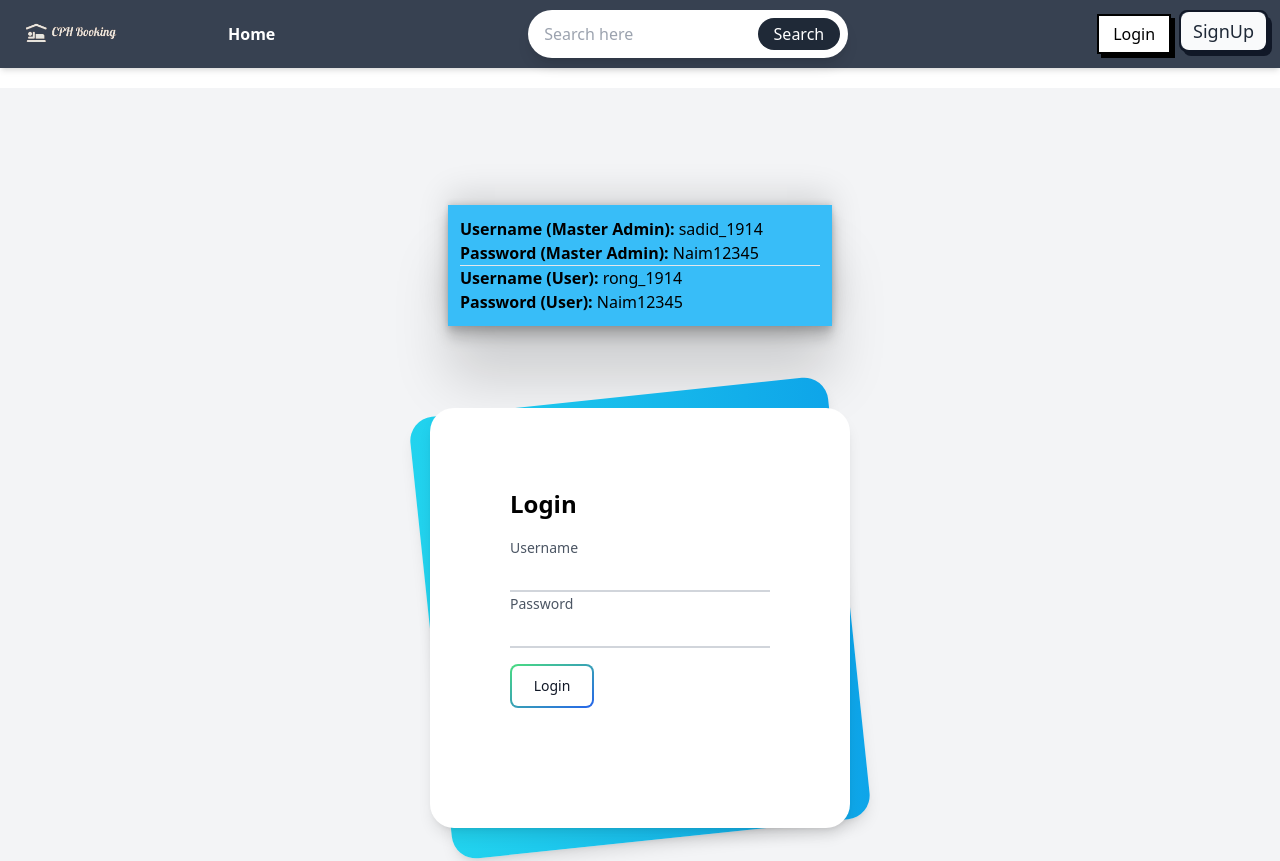
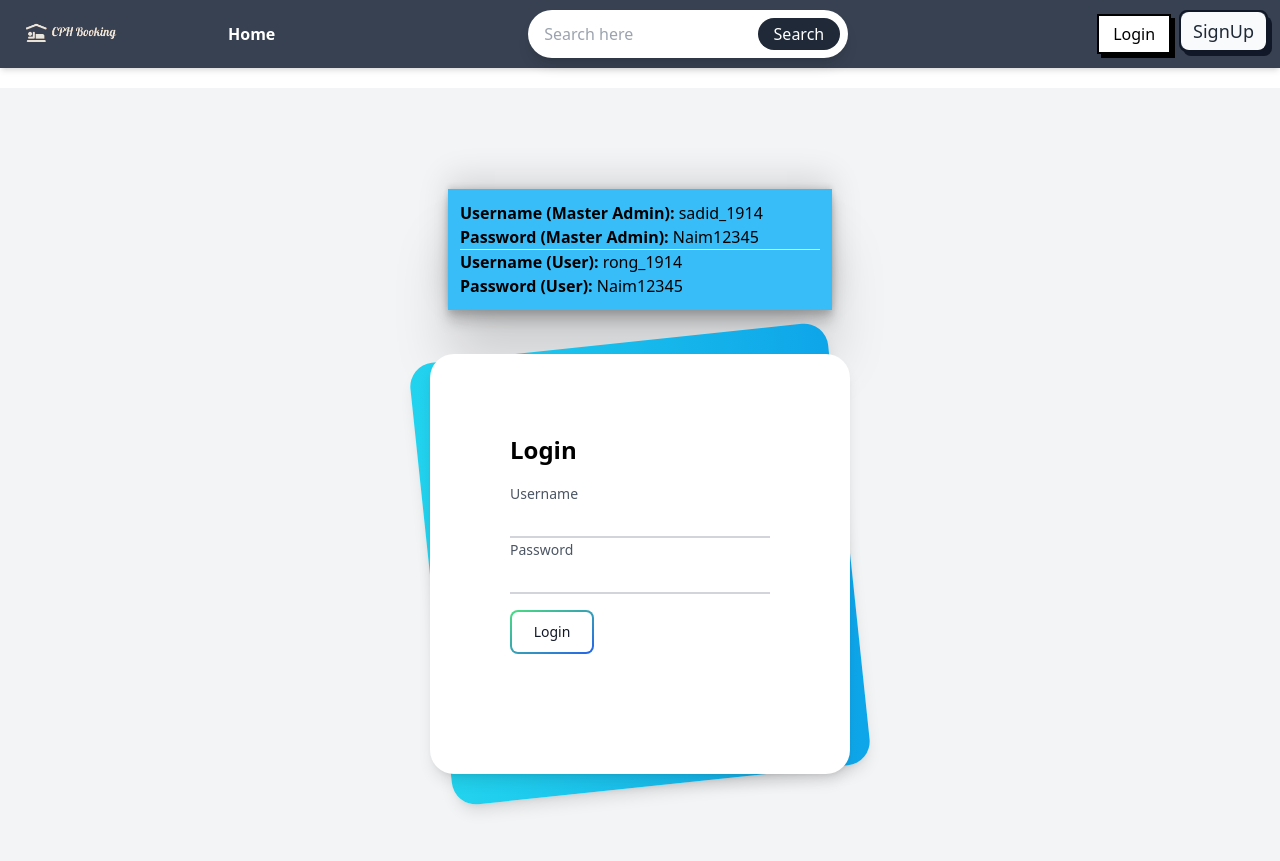
Before and after one commit to Sadid205/coastal-peace-hotel-booking-frontend-django-final-exam, a React (Vite) app: page /login in a window 1280 px wide. Shown: the top 861 px of the page. Built offline with nearby package versions, Linux system fonts and the light colour scheme.

Commit message:
fix margin issue in login page

```diff
--- a/src/Page/LoginPage.jsx
+++ b/src/Page/LoginPage.jsx
@@ -40,7 +40,7 @@ const LoginMethod = async(e)=>{
         <div style={{
           boxShadow:
           "rgba(0, 0, 0, 0.15) 0px 54px 55px, rgba(0, 0, 0, 0.12) 0px -12px 30px, rgba(0, 0, 0, 0.12) 0px 4px 6px, rgba(0, 0, 0, 0.17) 0px 12px 13px, rgba(0, 0, 0, 0.09) 0px -3px 5px",
-          }} className='w-96 m-auto bg-sky-400 p-3'>
+          }} className='w-96 mb-8 mx-auto bg-sky-400 p-3'>
           <p><span className='font-semibold'>Username (Master Admin):</span> <span className=''>sadid_1914</span></p>
           <p><span className='font-semibold'>Password (Master Admin):</span> <span>Naim12345</span></p>
           <hr />
```
